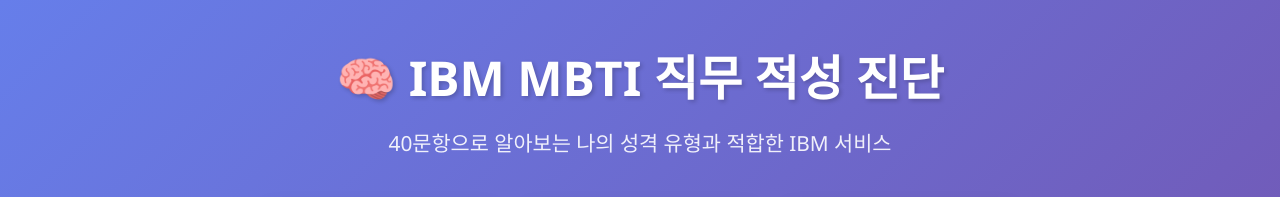
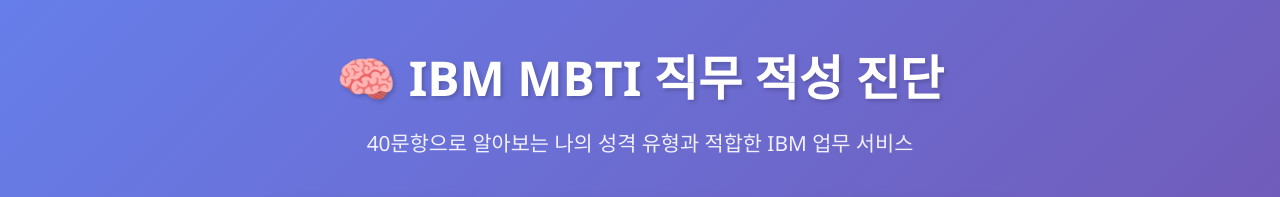
Before and after one commit to kaugil/mbti-test, a plain HTML site: page index.html in a window 1280 px wide. Shown: the top 197 px of the page. Drawn offline with Linux system fonts and the light colour scheme.

Commit message:
Update index.html
문구수정

```diff
--- a/index.html
+++ b/index.html
@@ -16,7 +16,7 @@
         <div class="container">
             <div class="header-animation">
                 <h1 class="main-title">🧠 IBM MBTI 직무 적성 진단</h1>
-                <p class="subtitle">40문항으로 알아보는 나의 성격 유형과 적합한 IBM 서비스</p>
+                <p class="subtitle">40문항으로 알아보는 나의 성격 유형과 적합한 IBM 업무 서비스</p>
             </div>
 
             <div class="info-cards">
```
